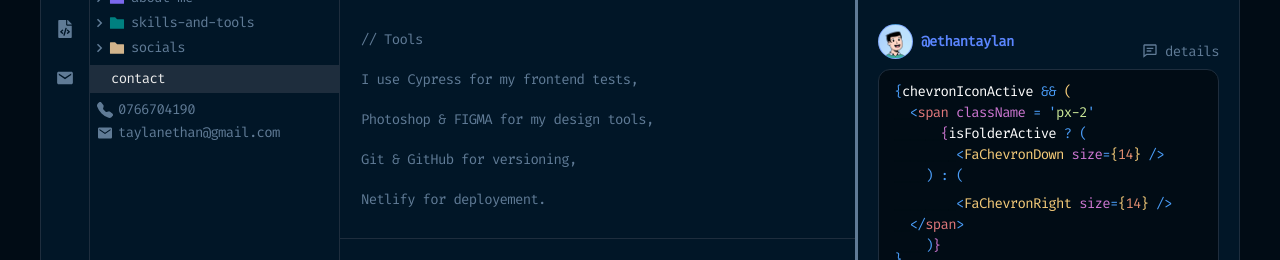
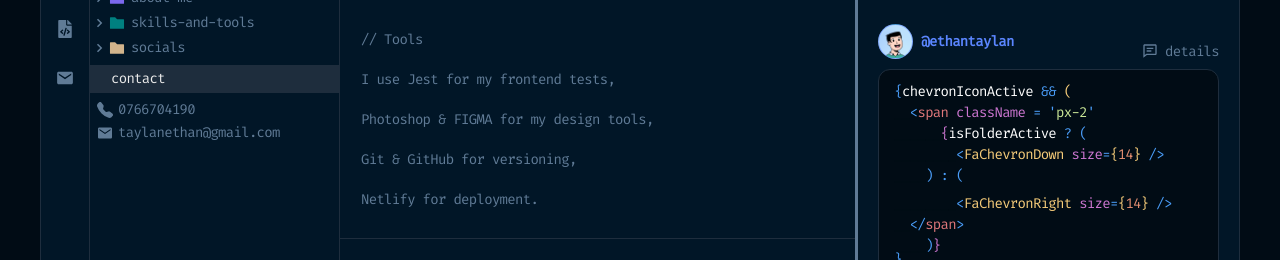
Before and after one commit to ethantaylan/ethan-taylan-portfolio, a React (Vite) app: page /about-me/tools in a window 1280 px wide. Shown: the part 204-464 px from the top of the page. Built offline with nearby package versions, Linux system fonts and the light colour scheme.

Commit message:
fix: typing errors

```diff
--- a/src/components/TexteEmplacement/Tools.tsx
+++ b/src/components/TexteEmplacement/Tools.tsx
@@ -8,7 +8,7 @@ export const Tools = () => {
       <br />
       <br />
       <h1>
-        I use Cypress for my frontend tests,
+        I use Jest for my frontend tests,
         <br />
         <br />
         Photoshop & FIGMA for my design tools,
@@ -17,7 +17,7 @@ export const Tools = () => {
         Git & GitHub for versioning,
         <br />
         <br />
-        Netlify for deployement.
+        Netlify for deployment.
       </h1>
     </span>
   );
```
